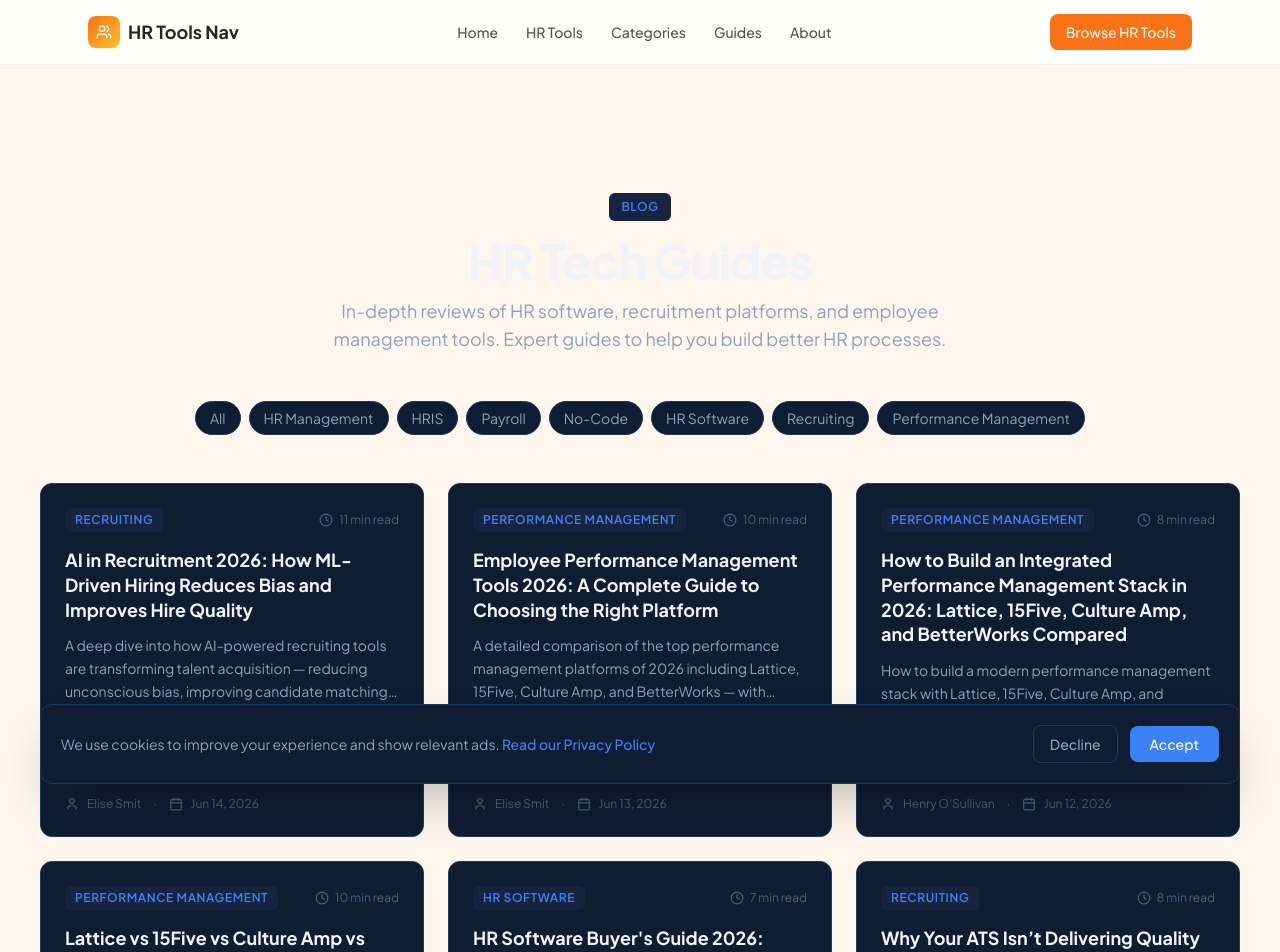
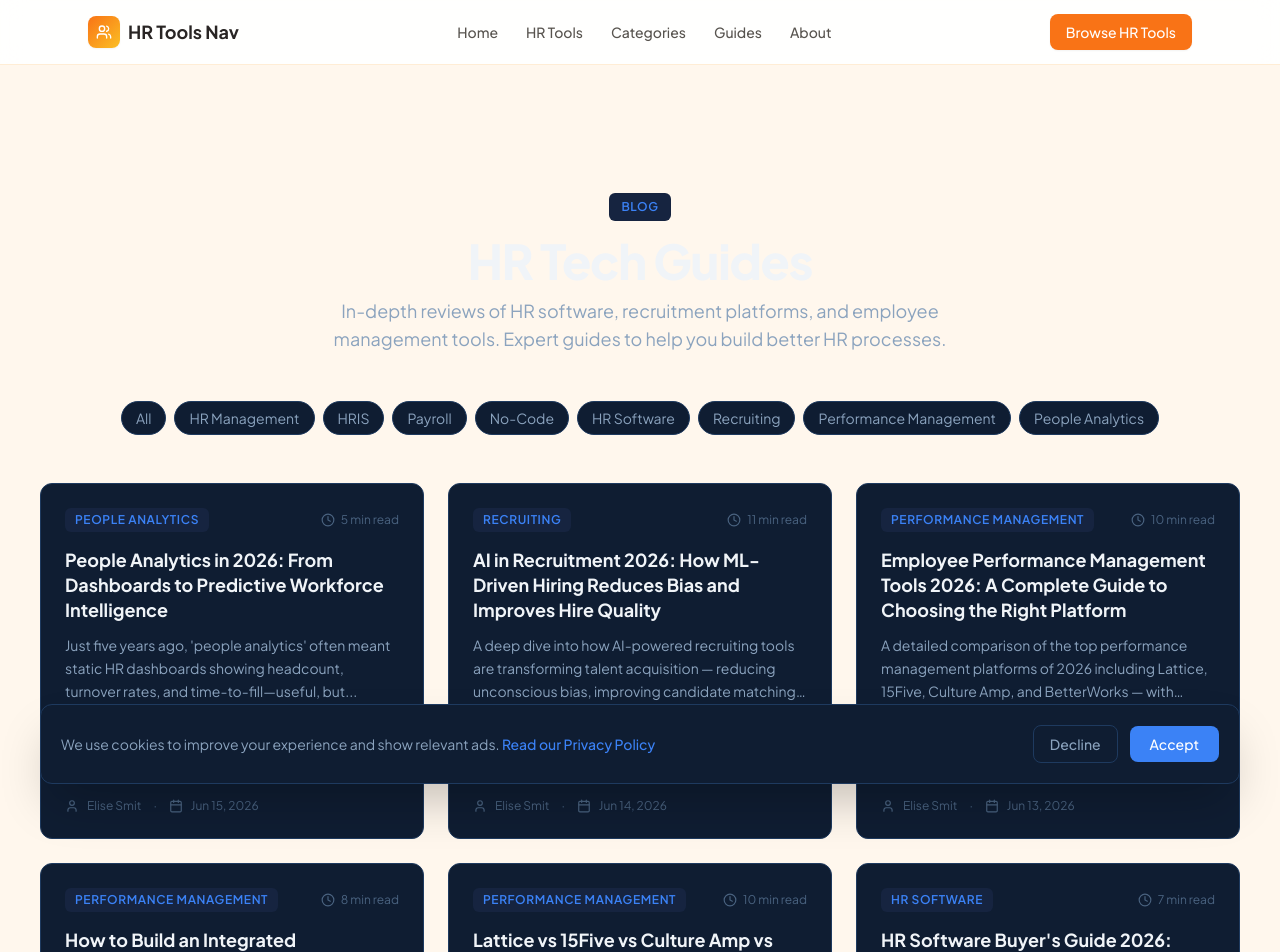
Before and after one commit to longfeixiang7650-dotcom/hrtoolsnav-hub, a Next.js app: page /blog in a window 1280 px wide. Shown: the top 952 px of the page. Built offline with nearby package versions, Linux system fonts and the light colour scheme.

Commit message:
Daily update 2026-06-15: convert 3 tools longDescription to backtick strings (BambooHR, Workday, Gusto) + new blog: People Analytics in 2026

```diff
--- a/app/data/blog-posts.ts
+++ b/app/data/blog-posts.ts
@@ -675,5 +675,53 @@ The organizations that will win in talent are not those with the most advanced A
     readTime: 11,
     tags: ["AI Recruitment", "Hiring Bias", "Talent Acquisition", "AI in HR", "Machine Learning", "Recruiting Technology", "Hire Quality", "HR Technology"]
   },
+  {
+    slug: "people-analytics-in-2026-from-dashboards-to-predictive-workforce-intelligence",
+    title: "People Analytics in 2026: From Dashboards to Predictive Workforce Intelligence",
+    excerpt: "Just five years ago, 'people analytics' often meant static HR dashboards showing headcount, turnover rates, and time-to-fill—useful, but...",
+    content: `## People Analytics in 2026: From Dashboards to Predictive Workforce Intelligence
+
+Just five years ago, 'people analytics' often meant static HR dashboards showing headcount, turnover rates, and time-to-fill—useful, but fundamentally reactive. Today, it's a strategic engine powered by AI, real-time data integration, and causal inference—transforming HR from an administrative function into a predictive partner in business growth. In 2026, leading organizations aren't just asking *what happened*; they're modeling *what will happen*, *why it will happen*, and *how to influence it*—all within hours, not quarters.
+
+### Real-World Tools Driving Predictive Intelligence
+Modern platforms go beyond visualization to embed intelligence directly into workflows:
+- **Visier People**: Uses explainable AI to surface root causes of attrition—e.g., flagging that employees with >35% unmet development goals *and* managers rated below the 40th percentile on 'growth support' have a 3.2x higher 12-month exit risk (validated across 18 Fortune 500 clients).
+- **ChartHop**: Integrates with LMS and performance tools to auto-generate skills heatmaps—identifying that 62% of cloud infrastructure roles lack proficiency in Kubernetes, triggering targeted upskilling paths aligned to 2027 architecture roadmaps.
+- **One Model**: Enables scenario-based workforce planning—modeling the impact of a 15% remote-work policy shift on retention, productivity, and real estate costs using live compensation, engagement, and location data.
+- **Crunchr**: Delivers DEIB intelligence at scale—detecting statistically significant promotion gaps (e.g., women in engineering promoted at 78% the rate of peers despite identical tenure and performance scores) and recommending bias-mitigating interventions for hiring panels.
+- **Workday Prism Analytics**: Leverages embedded machine learning to predict flight risk *in real time*, surfacing high-risk individuals with personalized mitigation playbooks—reducing voluntary attrition by up to 22% in pilot deployments at companies like Johnson & Johnson.
+
+### Core Capabilities Powering Strategic HR
+Four capabilities define mature people analytics in 2026:
+- **Attrition Prediction**: Moving beyond lagging indicators (e.g., 'exit interviews') to leading signals—combining sentiment analysis from internal comms, calendar patterns (meeting frequency decline), and compensation equity scores.
+- **Skills Gap Analysis**: Mapping current role competencies against future business needs (e.g., AI literacy for sales teams) and calculating reskilling ROI—down to projected revenue lift per trained employee.
+- **Dynamic Workforce Planning**: Simulating headcount, cost, and capability impacts of M&A, market expansion, or automation—factoring in labor regulations, local wage laws, and talent supply constraints.
+- **DEIB Measurement**: Measuring outcomes—not just representation—by linking inclusion metrics (e.g., meeting participation equity, recognition distribution) to retention and promotion velocity across demographic cohorts.
+
+### Practical Use Cases, Not Theory
+- *A global pharma company* used Visier to identify that clinical trial managers with low cross-functional collaboration scores (measured via email/Teams metadata) were 4.1x more likely to leave within 9 months. Targeted team-coaching interventions reduced attrition in that cohort by 31%.
+- *A fintech startup* leveraged Crunchr to uncover a 27% pay gap for Black software engineers at mid-level—driven by inconsistent bonus allocation. After standardizing bonus criteria and calibrating manager training, the gap closed to <3% in 11 months.
+- *An automotive OEM* ran workforce scenarios in One Model to assess EV battery plant staffing: modeling demand for electrochemical engineers against university output, visa timelines, and competitor hiring trends—resulting in a 6-month head start on recruiting and $4.2M in avoided overtime costs.
+
+### Platform Comparison Snapshot
+| Feature | Visier | ChartHop | One Model | Crunchr | Workday Prism |
+|---------|--------|----------|-----------|---------|----------------|
+| **Predictive Modeling** | ✅ Built-in ML, interpretable outputs | ✅ Custom models via API | ✅ Scenario simulation + forecasting | ✅ Bias-aware attrition/success models | ✅ Embedded in Workday HCM |
+| **Skills Intelligence** | ⚠️ Integrated (via partnerships) | ✅ Real-time heatmap + gap scoring | ⚠️ Manual upload + rules | ❌ Limited | ✅ Skills ontology + proficiency mapping |
+| **DEIB Depth** | ✅ Equity gap diagnostics + intervention tracking | ⚠️ Representation + pipeline reporting | ✅ Intersectional cohort analysis | ✅ Statistical fairness testing + audit trails | ✅ Pay equity + promotion equity modules |
+| **Implementation Speed** | 12–16 weeks | 4–8 weeks | 10–14 weeks | 6–10 weeks | <8 weeks (for Workday customers) |
+
+### Implementation Best Practices
+Start with *one high-impact, measurable use case*—not a platform rollout. Prioritize data readiness: clean, consistent job architecture and standardized performance ratings are non-negotiable. Partner with Finance and IT early—predictive models require access to compensation, project, and systems data. Train HRBP's as 'analytics translators': they must understand model logic enough to question assumptions and interpret results contextually. And always govern with ethics: anonymize sensitive attributes, document model bias checks quarterly, and co-design interventions with employee resource groups.
+
+### The Path Forward
+People analytics in 2026 isn't about buying a tool—it's about building a capability. Begin by auditing your current data maturity (start with job codes, performance ratings, and comp bands). Pilot one predictive use case—attrition risk for a single high-turnover segment—and measure ROI rigorously (e.g., reduction in replacement cost, not just 'model accuracy'). Invest in upskilling HR in data literacy—not coding, but hypothesis framing, statistical intuition, and ethical interpretation. The goal isn't perfect prediction; it's actionable intelligence that makes work more equitable, sustainable, and human. Your next strategic hire shouldn't be a data scientist—it should be an HR leader who speaks both people and probability.`,
+    author: "Elise Smit",
+    authorRole: "HR Technology Analyst & Content Lead",
+    date: "2026-06-15",
+    category: "People Analytics",
+    readTime: 5,
+    tags: ["People Analytics", "Workforce Intelligence", "HR Analytics", "Predictive Analytics", "Visier", "ChartHop", "Workforce Planning"]
+  },
 
 ];
```
Also changed, not shown: app/data/tools.ts (+3 -3 lines).
